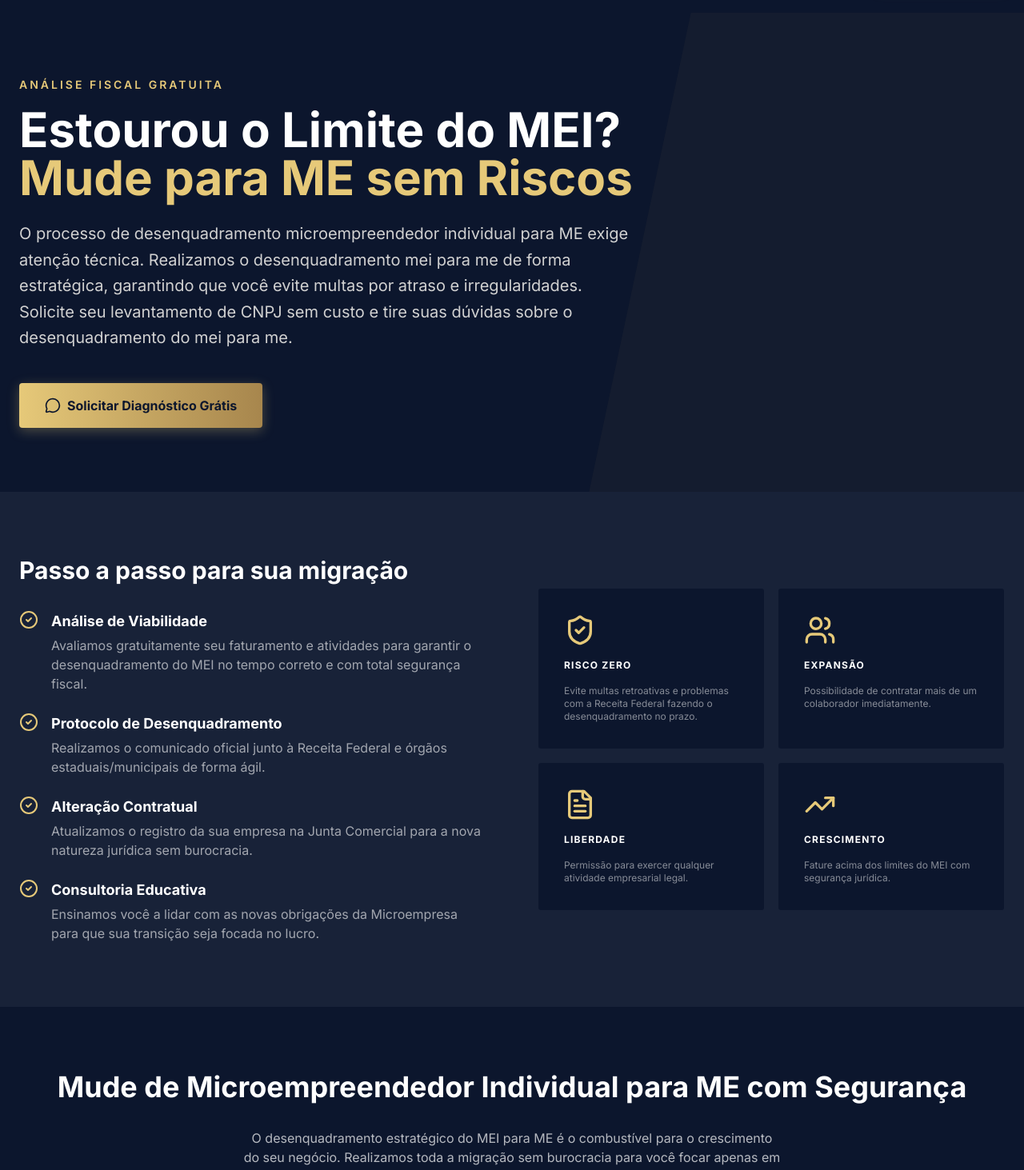
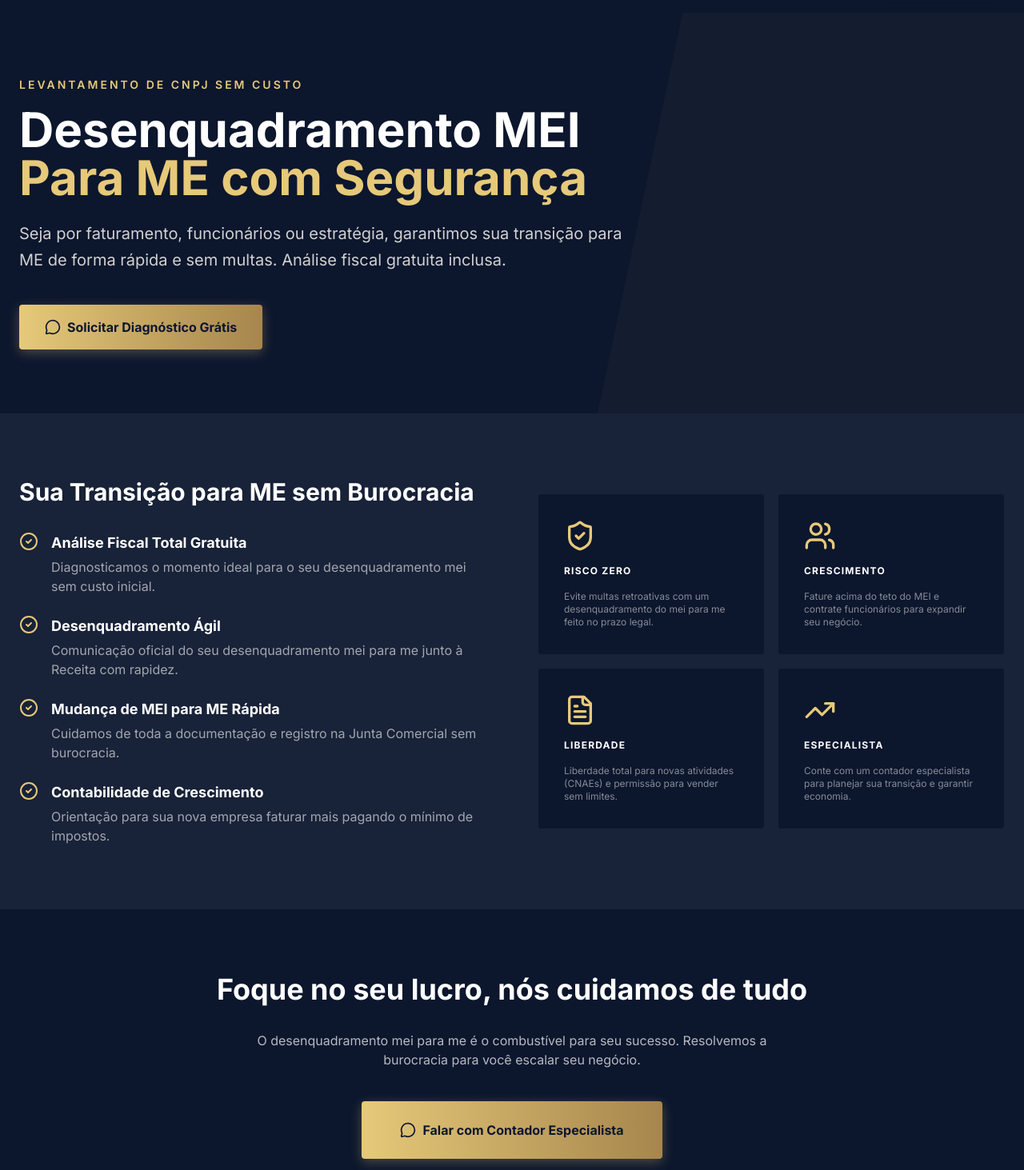
Before and after one commit to jlscontabilempresarial-sketch/landing_page, a React (Vite) app: page /desenquadramento-mei in a window 1280 px wide. Shown: the part 80-1543 px from the top of the page at 80% size. Built offline with nearby package versions, Linux system fonts and the light colour scheme.

Commit message:
ajuste_texto_pag_mei_180526_1

```diff
--- a/src/pages/DesenquadramentoMEI.tsx
+++ b/src/pages/DesenquadramentoMEI.tsx
@@ -15,13 +15,13 @@ export default function DesenquadramentoMEI() {
             animate={{ opacity: 1, y: 0 }}
             className="max-w-3xl"
           >
-            <span className="text-accent-gold-light text-sm font-semibold uppercase tracking-[3px] block mb-4">Análise Fiscal Gratuita</span>
+            <span className="text-accent-gold-light text-sm font-semibold uppercase tracking-[3px] block mb-4">Levantamento de CNPJ Sem Custo</span>
             <h1 className="text-4xl md:text-6xl font-bold mb-6">
-              Estourou o Limite do MEI? <br />
-              <span className="text-accent-gold-light">Mude para ME sem Riscos</span>
+              Desenquadramento MEI <br />
+              <span className="text-accent-gold-light">Para ME com Segurança</span>
             </h1>
             <p className="text-xl text-text-dim mb-10 leading-relaxed">
-              O processo de desenquadramento microempreendedor individual para ME exige atenção técnica. Realizamos o desenquadramento mei para me de forma estratégica, garantindo que você evite multas por atraso e irregularidades. Solicite seu levantamento de CNPJ sem custo e tire suas dúvidas sobre o desenquadramento do mei para me.
+              Seja por faturamento, funcionários ou estratégia, garantimos sua transição para ME de forma rápida e sem multas. Análise fiscal gratuita inclusa.
             </p>
             <GoldButton>
               <MessageCircle className="w-5 h-5" />
@@ -36,13 +36,13 @@ export default function DesenquadramentoMEI() {
         <div className="container mx-auto px-6">
           <div className="grid md:grid-cols-2 gap-16 items-center">
             <div>
-              <h2 className="text-3xl font-bold mb-8">Passo a passo para sua migração</h2>
+              <h2 className="text-3xl font-bold mb-8">Sua Transição para ME sem Burocracia</h2>
               <div className="space-y-6">
                 {[
-                  { title: "Análise de Viabilidade", desc: "Avaliamos gratuitamente seu faturamento e atividades para garantir o desenquadramento do MEI no tempo correto e com total segurança fiscal." },
-                  { title: "Protocolo de Desenquadramento", desc: "Realizamos o comunicado oficial junto à Receita Federal e órgãos estaduais/municipais de forma ágil." },
-                  { title: "Alteração Contratual", desc: "Atualizamos o registro da sua empresa na Junta Comercial para a nova natureza jurídica sem burocracia." },
-                  { title: "Consultoria Educativa", desc: "Ensinamos você a lidar com as novas obrigações da Microempresa para que sua transição seja focada no lucro." }
+                  { title: "Análise Fiscal Total Gratuita", desc: "Diagnosticamos o momento ideal para o seu desenquadramento mei sem custo inicial." },
+                  { title: "Desenquadramento Ágil", desc: "Comunicação oficial do seu desenquadramento mei para me junto à Receita com rapidez." },
+                  { title: "Mudança de MEI para ME Rápida", desc: "Cuidamos de toda a documentação e registro na Junta Comercial sem burocracia." },
+                  { title: "Contabilidade de Crescimento", desc: "Orientação para sua nova empresa faturar mais pagando o mínimo de impostos." }
                 ].map((item, idx) => (
                   <div key={idx} className="flex gap-4">
                     <CheckCircle2 className="text-accent-gold-light w-6 h-6 flex-shrink-0" />
@@ -58,22 +58,22 @@ export default function DesenquadramentoMEI() {
               <div className="bg-primary-deep p-6 sm:p-8 rounded-sm border border-white/5 space-y-4">
                 <ShieldCheck className="text-accent-gold-light w-10 h-10" />
                 <h4 className="font-bold uppercase tracking-widest text-xs">Risco Zero</h4>
-                <p className="text-xs text-white/50">Evite multas retroativas e problemas com a Receita Federal fazendo o desenquadramento no prazo.</p>
+                <p className="text-xs text-white/50">Evite multas retroativas com um desenquadramento do mei para me feito no prazo legal.</p>
               </div>
               <div className="bg-primary-deep p-8 rounded-sm border border-white/5 space-y-4">
                 <Users className="text-accent-gold-light w-10 h-10" />
-                <h4 className="font-bold uppercase tracking-widest text-xs">Expansão</h4>
-                <p className="text-xs text-white/50">Possibilidade de contratar mais de um colaborador imediatamente.</p>
+                <h4 className="font-bold uppercase tracking-widest text-xs">Crescimento</h4>
+                <p className="text-xs text-white/50">Fature acima do teto do MEI e contrate funcionários para expandir seu negócio.</p>
               </div>
               <div className="bg-primary-deep p-8 rounded-sm border border-white/5 space-y-4">
                 <FileText className="text-accent-gold-light w-10 h-10" />
                 <h4 className="font-bold uppercase tracking-widest text-xs">Liberdade</h4>
-                <p className="text-xs text-white/50">Permissão para exercer qualquer atividade empresarial legal.</p>
+                <p className="text-xs text-white/50">Liberdade total para novas atividades (CNAEs) e permissão para vender sem limites.</p>
               </div>
               <div className="bg-primary-deep p-8 rounded-sm border border-white/5 space-y-4">
                 <TrendingUp className="text-accent-gold-light w-10 h-10" />
-                <h4 className="font-bold uppercase tracking-widest text-xs">Crescimento</h4>
-                <p className="text-xs text-white/50">Fature acima dos limites do MEI com segurança jurídica.</p>
+                <h4 className="font-bold uppercase tracking-widest text-xs">Especialista</h4>
+                <p className="text-xs text-white/50">Conte com um contador especialista para planejar sua transição e garantir economia.</p>
               </div>
             </div>
           </div>
@@ -83,13 +83,13 @@ export default function DesenquadramentoMEI() {
       {/* CTA Section */}
       <section className="py-20 text-center">
         <div className="container mx-auto px-6">
-          <h2 className="text-3xl md:text-4xl font-bold mb-8">Mude de Microempreendedor Individual para ME com Segurança</h2>
+          <h2 className="text-3xl md:text-4xl font-bold mb-8">Foque no seu lucro, nós cuidamos de tudo</h2>
           <p className="text-white/70 max-w-2xl mx-auto mb-10">
-            O desenquadramento estratégico do MEI para ME é o combustível para o crescimento do seu negócio. Realizamos toda a migração sem burocracia para você focar apenas em faturar mais.
+            O desenquadramento mei para me é o combustível para seu sucesso. Resolvemos a burocracia para você escalar seu negócio.
           </p>
           <GoldButton className="px-12 py-6">
             <MessageCircle className="w-5 h-5" />
-            Chamar no WhatsApp Agora
+            Falar com Contador Especialista
           </GoldButton>
         </div>
       </section>
```
